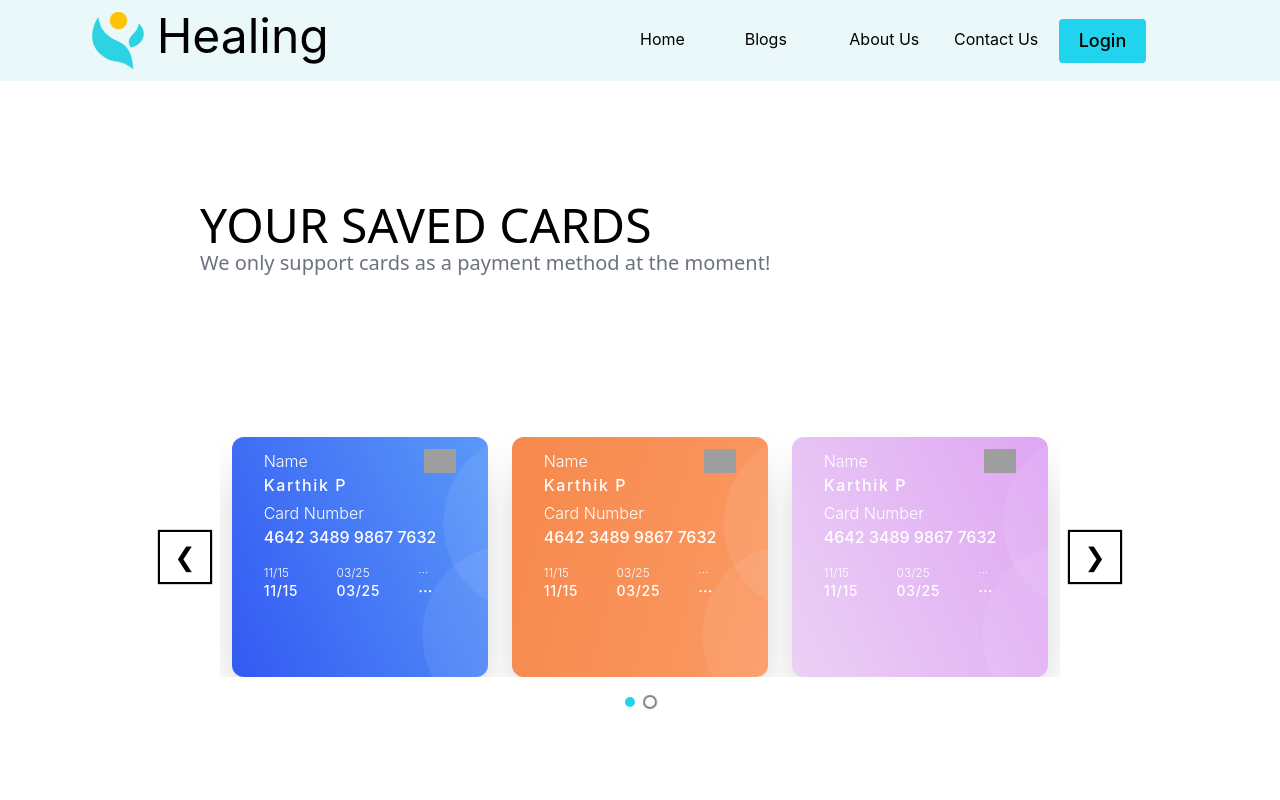
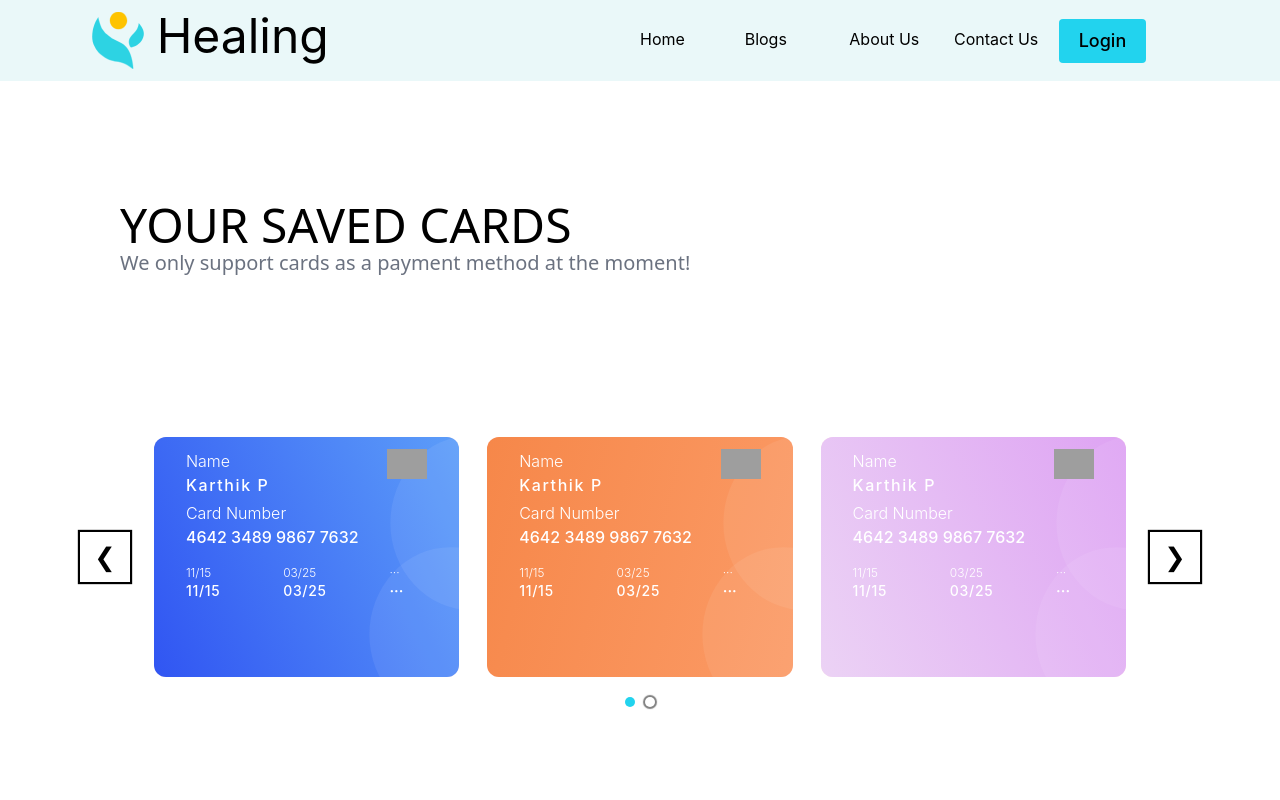
Before and after one commit to kogunlu/codezillas-capstone, a React (Create React App) app: page /SavedCards in a window 1280 px wide. Shown: the top 800 px of the page. Built offline with nearby package versions, Linux system fonts and the light colour scheme; grey boxes are pictures that could not be loaded.

Commit message:
functions under progress

```diff
--- a/src/components/pages/CreditCards/Card.jsx
+++ b/src/components/pages/CreditCards/Card.jsx
@@ -3,11 +3,11 @@ import React from 'react'
 const Card = ({img, Name, CardNumber, Valid, Expiry, CVC, altText, logo }) => {
   return (
     <div>
-       <div className="bg-white flex flex-col justify-center items-center ">
-        <div className="space-y-16 mx-5 h-60 w-11/12 ">
-            <div className="w-full min-w-full h-60 gap-20 bg-red-100 rounded-xl relative text-white shadow-2xl transition-transform transform hover:scale-90 ">
+       <div className="bg-white flex flex-col justify-center items-center   ">
+        <div className="space-y-16 mx-5 h-60 w-11/12  ">
+            <div className="w-full min-w-full  h-60 gap-20 bg-red-100 rounded-xl relative text-white shadow-2sxl transition-transform transform hover:scale-90 ">
 
-                <img className="relative object-cover  h-full rounded-xl gap-20 w-full" src={img} alt={altText}/>
+                <img className=" relative object-cover  h-full rounded-xl gap-20 w-full " src={img} alt={altText}/>
 
                 <div className="w-full px-8 absolute top-3  ">
                     <div className="flex justify-between">
--- a/src/components/pages/CreditCards/CardSlider.jsx
+++ b/src/components/pages/CreditCards/CardSlider.jsx
@@ -17,18 +17,21 @@ const breakPoints = [
   { width: 550, itemsToShow: 2 },
   { width: 768, itemsToShow: 3 },
 
+
 ];
 
 function CardSlider() {
   return (
-   <div>
+   <div className="">
 
       <div className=" justify-center items-center flex flex-col min-w-[500px] ">
 
       <div className='justify-center flex flex-col w-full items-center h-11/12 '>
-        <Carousel breakPoints={breakPoints} className='justify-center items-center h-11/12 w-full'>
+
+        <Carousel breakPoints={breakPoints} className='justify-center items-center h-11/12 w-full '>
 
         <Card
+
         img={cardbg}
         altText="card_bg"
         Name="Karthik P"
@@ -90,10 +93,10 @@ function CardSlider() {
         />
 
         </Carousel>
-
+        </div>
       </div>
       </div>
-      </div>
+
   );
 }
 
--- a/src/components/pages/CreditCards/SavedCards.jsx
+++ b/src/components/pages/CreditCards/SavedCards.jsx
@@ -10,13 +10,16 @@ const SavedCards = () => {
           navigate('/OpenPositions')
         }
 
+
   return (
-    <div className='  bg-white flex flex-col justify-center items-center max-w-[ 1440px] min-w-[500px]'>
-        <div className='w-9/12 h-full  flex flex-col items-start justify-start mt-20'>
-  <div className='flex flex-col justify-center w-full '>
-    <h1 className='text-5xl font-medium uppercase items-center  font-sans mt-10 ml-10'>Your saved cards</h1>
-    <h3 className='w-3/4  text-xl font-medium font-sans items-center ml-10 text-gray-500 mb-40 ' >We only support cards as a payment method at the moment!</h3>
+    <div className='  bg-white flex flex-col justify-center items-start w-fullmin-w-[700px] mx-20'>
+        <div className='w-full h-full  flex flex-col items-start justify-start mt-20'>
+  <div className='flex flex-col justify-center w-full items-start'>
+    <h1 className=' w-full text-5xl font-medium uppercase items-center  font-sans mt-10 ml-10'>Your saved cards</h1>
+    <h3 className='w-full  text-xl font-medium font-sans items-center ml-10 text-gray-500 mb-40 ' >We only support cards as a payment method at the moment!</h3>
+    <div className='w-full justify-center items-center'>
         <CardSlider />
+        </div>
         </div>
         <div className='mt-40 mb-20'>
         <div className="flex flex-col items-start justify-evenly sm:-mt-10 ">
```
Also changed, not shown: 1 other file (tests, documents, lock files or other folders).
